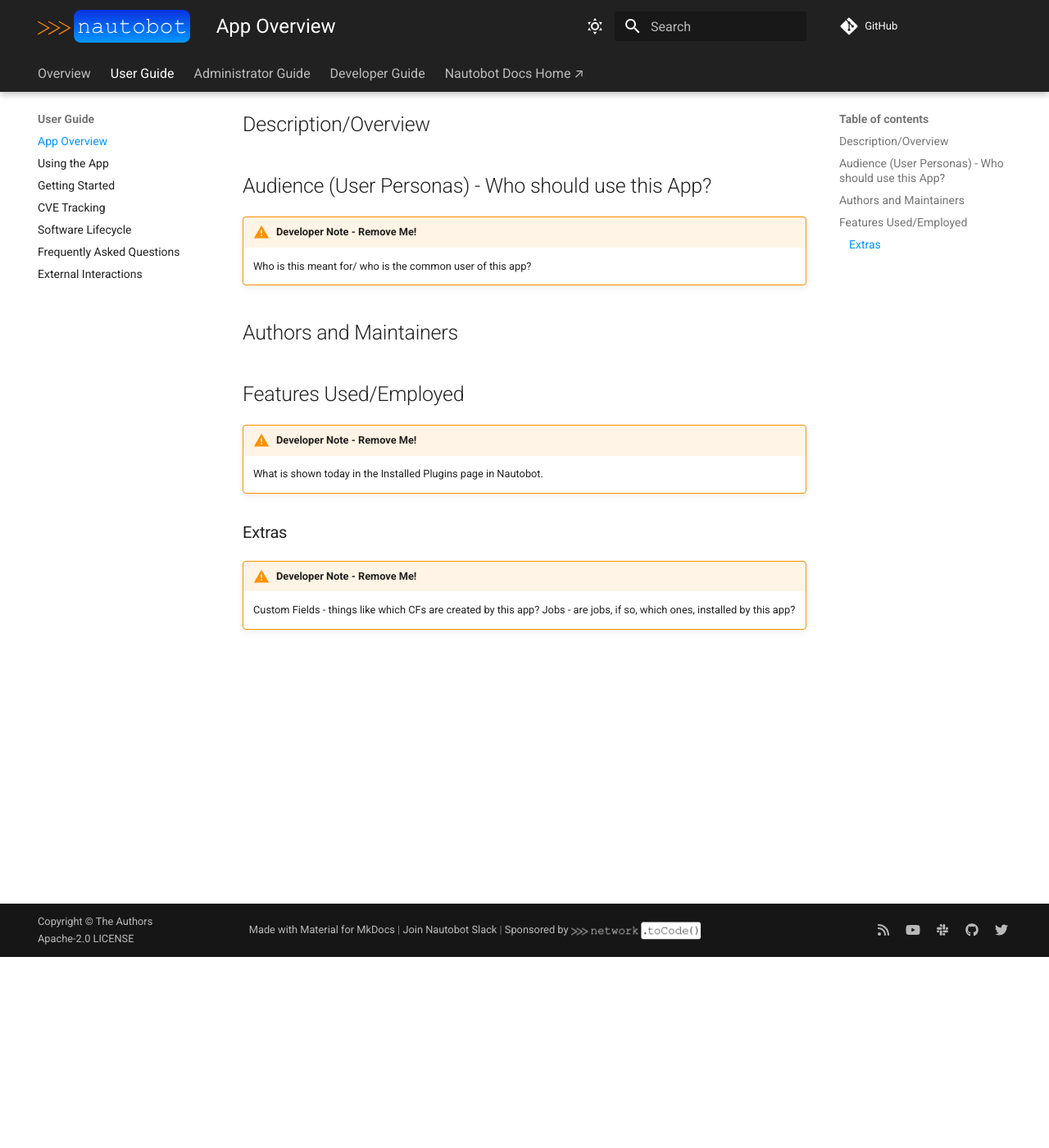
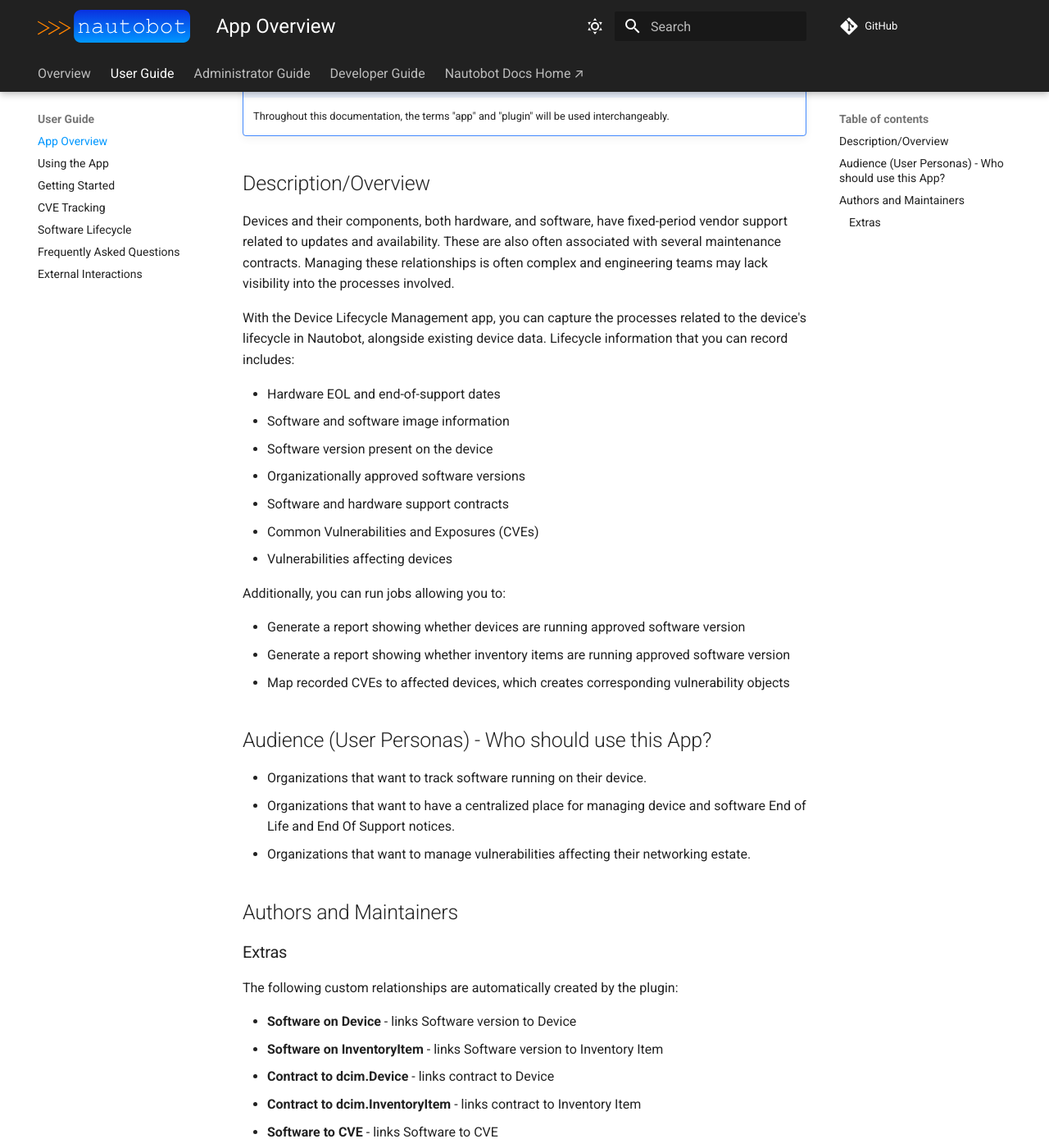
Before and after one commit to nautobot/nautobot-app-device-lifecycle-mgmt, an MkDocs documentation site: the page built from docs/user/app_overview.md, in a window 1280 px wide and 1400 px high, scrolled down 233 px. Shown: the whole window at 82% size. Built offline with MkDocs 1.6.1 and Material for MkDocs 9.7.7, drawn with Linux system fonts in a browser that asks for light colours; comment, search, counter and statistics services are not loaded; some of the changed text lies outside the part shown.

Commit message:
Update user app overview doc. Add docs dev container.

```diff
--- a/docs/user/app_overview.md
+++ b/docs/user/app_overview.md
@@ -1,25 +1,50 @@
 # App Overview
+
+The Device Lifecycle Management plugin aims to help in managing the lifecycle of the device hardware and software components.
 
 !!! note
     Throughout this documentation, the terms "app" and "plugin" will be used interchangeably.
 
 ## Description/Overview
 
+Devices and their components, both hardware, and software, have fixed-period vendor support related to updates and availability. These are also often associated with several maintenance contracts. Managing these relationships is often complex and engineering teams may lack visibility into the processes involved.
+
+With the Device Lifecycle Management app, you can capture the processes related to the device's lifecycle in Nautobot, alongside existing device data. Lifecycle information that you can record includes:
+
+- Hardware EOL and end-of-support dates
+- Software and software image information
+- Software version present on the device
+- Organizationally approved software versions
+- Software and hardware support contracts
+- Common Vulnerabilities and Exposures (CVEs)
+- Vulnerabilities affecting devices
+
+Additionally, you can run jobs allowing you to:
+
+- Generate a report showing whether devices are running approved software version
+- Generate a report showing whether inventory items are running approved software version
+- Map recorded CVEs to affected devices, which creates corresponding vulnerability objects
 
 ## Audience (User Personas) - Who should use this App?
 
-!!! warning "Developer Note - Remove Me!"
-    Who is this meant for/ who is the common user of this app?
+- Organizations that want to track software running on their device.
+- Organizations that want to have a centralized place for managing device and software End of Life and End Of Support notices.
+- Organizations that want to manage vulnerabilities affecting their networking estate.
 
 ## Authors and Maintainers
 
-## Features Used/Employed
-
-!!! warning "Developer Note - Remove Me!"
-    What is shown today in the Installed Plugins page in Nautobot.
-
 ### Extras
 
-!!! warning "Developer Note - Remove Me!"
-    Custom Fields - things like which CFs are created by this app?
-    Jobs - are jobs, if so, which ones, installed by this app?
+The following custom relationships are automatically created by the plugin:
+
+- **Software on Device** - links Software version to Device
+- **Software on InventoryItem** - links Software version to Inventory Item
+- **Contract to dcim.Device** - links contract to Device
+- **Contract to dcim.InventoryItem** - links contract to Inventory Item
+- **Software to CVE** - links Software to CVE
+
+This plugin provides the following jobs:
+
+- **Device Software Validation Report** - generates a report showing the summary of devices running valid/invalid software version
+- **Inventory Item Software Validation Report** - generates a report showing the summary of inventory items running valid/invalid software version
+- **Generate Vulnerabilities** - links CVEs to devices and generates vulnerability objects
```
Also changed, not shown: 1 other file.
